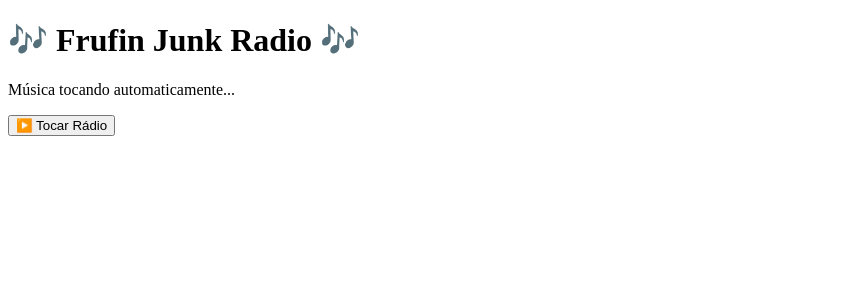
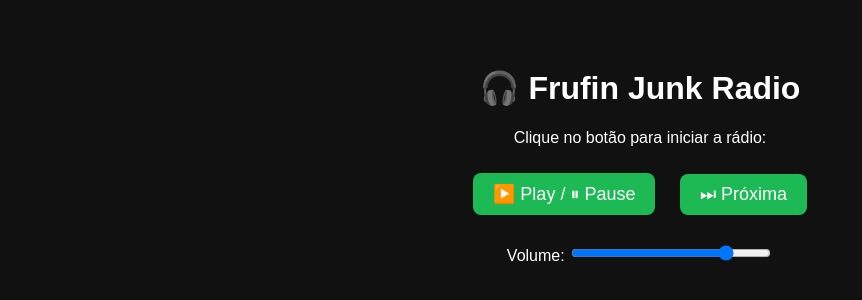
Before and after one commit to Frufin-default/Frufin-default.github.io, a plain HTML site: page radio.html in a window 1280 px wide. Shown: the whole page, without its empty margins (0-862 px from the left). Drawn offline with Linux system fonts and the light colour scheme.

Commit message:
Update radio.html

```diff
--- a/radio.html
+++ b/radio.html
@@ -1,36 +1,80 @@
 <!DOCTYPE html>
-<html>
+<html lang="pt-BR">
 <head>
   <meta charset="UTF-8">
-  <title>Frufin Junk Radio</title>
+  <title>🎵 Frufin Junk Radio</title>
+  <style>
+    body {
+      font-family: Arial, sans-serif;
+      text-align: center;
+      padding: 40px;
+      background-color: #111;
+      color: #fff;
+    }
+    button {
+      margin: 10px;
+      padding: 10px 20px;
+      font-size: 18px;
+      border: none;
+      border-radius: 8px;
+      cursor: pointer;
+      background-color: #1db954;
+      color: white;
+    }
+    input[type="range"] {
+      width: 200px;
+      margin-top: 20px;
+    }
+  </style>
 </head>
 <body>
-  <h1>🎶 Frufin Junk Radio 🎶</h1>
-  <p>Música tocando automaticamente...</p>
-  <button onclick="startRadio()">▶️ Tocar Rádio</button>
+  <h1>🎧 Frufin Junk Radio</h1>
+  <p>Clique no botão para iniciar a rádio:</p>
 
-  <audio id="radio" autoplay></audio>
+  <button onclick="togglePlay()">▶️ Play / ⏸ Pause</button>
+  <button onclick="nextMusic()">⏭ Próxima</button>
+  <br>
+  <label>Volume:
+    <input type="range" min="0" max="1" step="0.01" value="0.8" onchange="setVolume(this.value)">
+  </label>
 
   <script>
-    function startRadio() {
-  radio.play();
-}
     const playlist = [
-      "musicas/500 graus de vuko vuko (Padre Antonio Putaria).mp3",
-      "musicas/Adame DJ - Summer BaileHits Vol. 1 - 02 Titanium (Remix).mp3",
-      "musicas/Adame DJ - Summer BaileHits Vol. 1 - 05 Wonderful (Remix).mp3",
+      "musicas/musica1.mp3",
+      "musicas/musica2.mp3"
     ];
 
     let current = 0;
-    const radio = document.getElementById("radio");
-    radio.src = playlist[current];
-    radio.play();
+    let radio = new Audio(playlist[current]);
+    radio.volume = 0.8;
 
-    radio.addEventListener("ended", () => {
+    function playMusic() {
+      radio.play();
+    }
+
+    function togglePlay() {
+      if (radio.paused) {
+        radio.play();
+      } else {
+        radio.pause();
+      }
+    }
+
+    function nextMusic() {
+      radio.pause();
       current = (current + 1) % playlist.length;
-      radio.src = playlist[current];
+      radio = new Audio(playlist[current]);
+      radio.volume = volumeSlider.value;
       radio.play();
-    });
+      radio.addEventListener("ended", nextMusic);
+    }
+
+    function setVolume(value) {
+      radio.volume = value;
+    }
+
+    const volumeSlider = document.querySelector('input[type="range"]');
+    radio.addEventListener("ended", nextMusic);
   </script>
 </body>
 </html>
```
